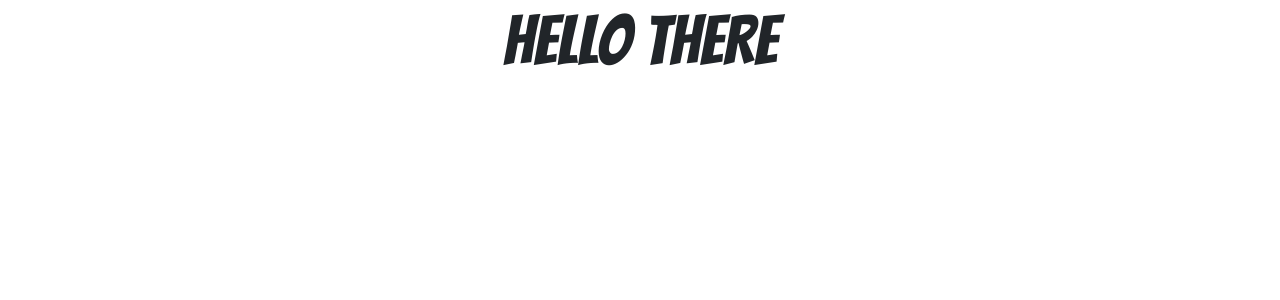
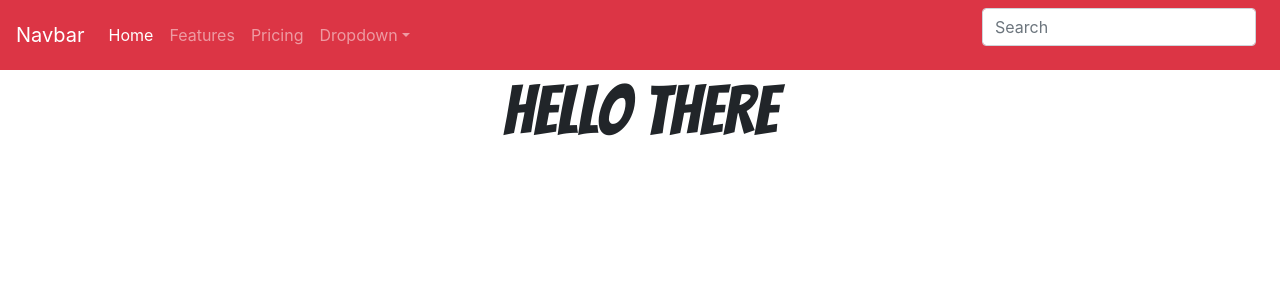
Before and after one commit to adriankiprono/jobs-project, a Django app: page / in a window 1280 px wide. Shown: the top 300 px of the page. Run offline with Django 3.2, Linux system fonts and the light colour scheme; some libraries are stand-ins or nearby versions.

Commit message:
add navbar

```diff
--- a/employer/templates/all-jobs/base.html
+++ b/employer/templates/all-jobs/base.html
@@ -15,9 +15,12 @@
         {% bootstrap_css %}
         <link rel="stylesheet" href="{%static 'css/base-jobs.css'%}">
         <link href="https://fonts.googleapis.com/css?family=Bangers&display=swap" rel="stylesheet">
+        <link rel="stylesheet" href="https://cdnjs.cloudflare.com/ajax/libs/font-awesome/4.7.0/css/font-awesome.min.css">
+
     {% endblock %}
 </head>
 <body>
+    {% include "navbar.html" %}
     {%block content%}
     <h2>HELLO THERE</h2>
     {%endblock%}
--- /dev/null
+++ b/employer/templates/navbar.html
@@ -0,0 +1,63 @@
+<html lang="en">
+<head>
+    <meta charset="UTF-8">
+    <meta name="viewport" content="width=device-width, initial-scale=1.0">
+    <meta http-equiv="X-UA-Compatible" content="ie=edge">
+
+</head>
+<body>
+    <!--Navbar-->
+<nav class="navbar navbar-expand-lg bg-danger navbar-dark">
+
+    <!-- Navbar brand -->
+    <a class="navbar-brand" href="{%url 'index'%}" class="fa fa-home fa-lg">Navbar</a>
+
+    <!-- Collapse button -->
+    <button class="navbar-toggler" type="button" data-toggle="collapse" data-target="#basicExampleNav"
+      aria-controls="basicExampleNav" aria-expanded="false" aria-label="Toggle navigation">
+      <span class="navbar-toggler-icon"></span>
+    </button>
+
+    <!-- Collapsible content -->
+    <div class="collapse navbar-collapse" id="basicExampleNav">
+
+      <!-- Links -->
+      <ul class="navbar-nav mr-auto">
+        <li class="nav-item active">
+          <a class="nav-link" href="#">Home
+            <span class="sr-only">(current)</span>
+          </a>
+        </li>
+        <li class="nav-item">
+          <a class="nav-link" href="#">Features</a>
+        </li>
+        <li class="nav-item">
+          <a class="nav-link" href="#">Pricing</a>
+        </li>
+
+        <!-- Dropdown -->
+        <li class="nav-item dropdown">
+          <a class="nav-link dropdown-toggle" id="navbarDropdownMenuLink" data-toggle="dropdown"
+            aria-haspopup="true" aria-expanded="false">Dropdown</a>
+          <div class="dropdown-menu dropdown-primary" aria-labelledby="navbarDropdownMenuLink">
+            <a class="dropdown-item" href="#">Action</a>
+            <a class="dropdown-item" href="#">Another action</a>
+            <a class="dropdown-item" href="#">Something else here</a>
+          </div>
+        </li>
+
+      </ul>
+      <!-- Links -->
+
+      <form class="form-inline">
+        <div class="md-form my-0">
+          <input class="form-control mr-sm-2" type="text" placeholder="Search" aria-label="Search">
+        </div>
+      </form>
+    </div>
+    <!-- Collapsible content -->
+
+  </nav>
+  <!--/.Navbar-->
+</body>
+</html>
```
